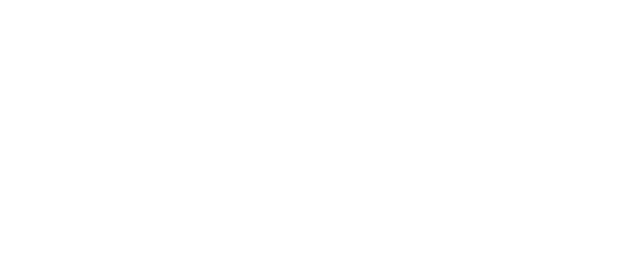
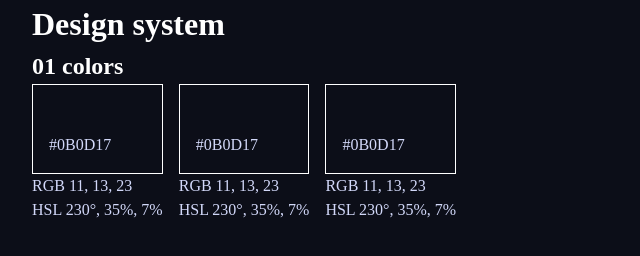
Before and after one commit to andro2401/header, a plain HTML site: page index.html in a window 1280 px wide. Shown: the whole page, without its empty margins (0-640 px from the left). Drawn offline with Linux system fonts and the light colour scheme.

Commit message:
added some practice html and some more utility clasess to css

```diff
--- a/index.html
+++ b/index.html
@@ -4,9 +4,43 @@
     <meta charset="UTF-8">
     <meta http-equiv="X-UA-Compatible" content="IE=edge">
     <meta name="viewport" content="width=device-width, initial-scale=1.0">
+    <link rel="stylesheet" href="style.css">
     <title>Responsive header</title>
 </head>
-<body>
+<body class="bg-dark text-white">
+
+    <div class="container">
+        <h1>Design system</h1>
+
+        <section id="colors">
+            <h2><span>01</span> colors</h2>
+            <div class="flex">
+                <div>
+                    <div class="card text-accent bg-dark" style="padding: 3rem 1rem 1rem; border: 1px solid white">
+                        #0B0D17
+                    </div>
+                    <p class="text-accent">RGB <span>11, 13, 23</span></p>
+                    <p class="text-accent">HSL <span>230°, 35%, 7%</span></p>
+                </div>
+
+                <div>
+                    <div class="card text-accent bg-dark" style="padding: 3rem 1rem 1rem; border: 1px solid white">
+                        #0B0D17
+                    </div>
+                    <p class="text-accent">RGB <span>11, 13, 23</span></p>
+                    <p class="text-accent">HSL <span>230°, 35%, 7%</span></p>
+                </div>
+
+                <div>
+                    <div class="card text-accent bg-dark" style="padding: 3rem 1rem 1rem; border: 1px solid white">
+                        #0B0D17
+                    </div>
+                    <p class="text-accent"><span>RGB</span> 11, 13, 23</p>
+                    <p class="text-accent"><span>HSL</span> 230°, 35%, 7%</p>
+                </div>
+            </div>
+        </section>
+    </div>
 
 </body>
 </html>
--- a/style.css
+++ b/style.css
@@ -1,3 +1,11 @@
+/* CUSTOM PROPERTYES*/
+:root{
+    --clr-dark: 230 35% 7%;
+    --clr-light: 231 77% 90%;
+    --clr-white: 0 0% 100%;
+}
+
+
 /* RESET */
 
 /* Box sizing*/
@@ -57,3 +65,47 @@ select {
         scroll-behavior: auto !important;
     }
 }
+
+/* UTILITY CLASES */
+.flex{
+    display: flex;
+    gap: var(--gap, 1rem);
+}
+
+.grid{
+    display: grid;
+    gap: var(--gap, 1rem);
+}
+
+.container{
+    padding-inline: 2em;
+    max-width: 80rem;
+    margin-inline: auto;
+}
+
+
+/* For screen readers only, radi nešto slicno kao display: none; ali se na ovaj nacin ostavlja objekt u DOM-u*/
+.sr-only {
+    position: absolute;
+    width: 1px;
+    height: 1px;
+    padding: 0;
+    margin: -1px;
+    overflow: hidden;
+    clip: rect(0, 0, 0, 0);
+    white-space: nowrap; /* added line */
+    border: 0;
+}
+
+/* Colors */
+.bg-dark { background-color: hsl( var(--clr-dark) );}
+.bg-accent { background-color: hsl( var(--clr-light) );}
+.bg-white { background-color: hsl( var(--clr-white) );}
+
+.text-dark { color: hsl( var(--clr-dark) );}
+.text-accent { color: hsl( var(--clr-light) );}
+.text-white { color: hsl( var(--clr-white) );}
+
+.card{
+    width: 100%;
+}
```
